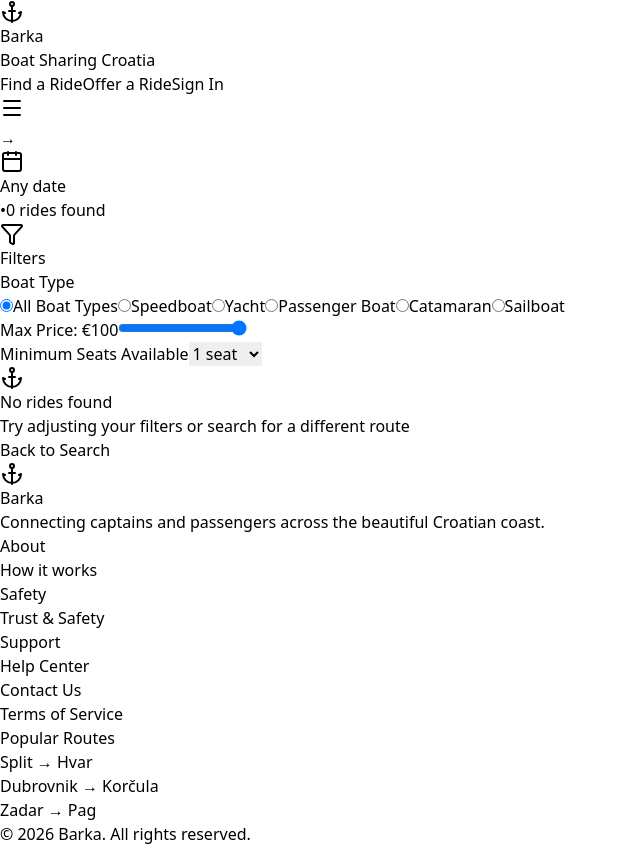
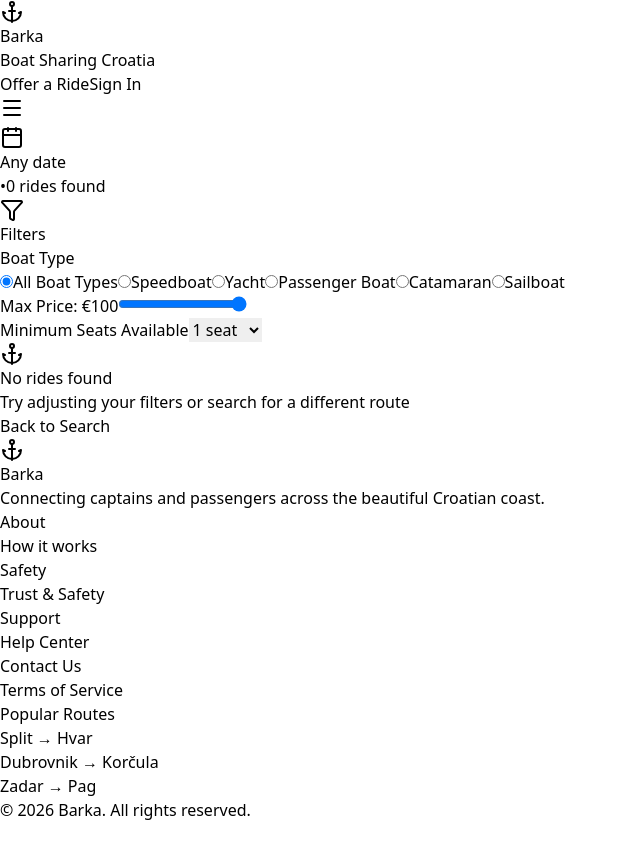
Before and after one commit to VukIG/Barka, a React (Vite) app: page /search in a window 1280 px wide. Shown: the whole page, without its empty margins (0-640 px from the left). After the commit the page ends 822 px from the top, so only its background shows below. Built offline with nearby package versions, Linux system fonts and the light colour scheme.

Commit message:
Due to the lack of input the find a ride button will always output an empty search with a hanging arrow icon in top left corner. The find a ride page forces the user to go back to the homescreen. Thus the find a ride button is removed.. Thus the Barka icon is preserved

```diff
--- a/src/components/Layout.jsx
+++ b/src/components/Layout.jsx
@@ -25,16 +25,6 @@ function Layout() {
             </Link>
 
             <div className="hidden md:flex items-center gap-6">
-              <Link
-                to="/search"
-                className={`text-sm transition-colors ${
-                  location.pathname === "/search"
-                    ? "text-blue-600 font-medium"
-                    : "text-gray-600 hover:text-blue-600"
-                }`}
-              >
-                Find a Ride
-              </Link>
               <Link
                 to="/offer"
                 className={`text-sm transition-colors ${
--- a/src/pages/SearchResults.jsx
+++ b/src/pages/SearchResults.jsx
@@ -35,7 +35,7 @@ function SearchResults() {
         {/* Header */}
         <div className="mb-8">
           <h1 className="text-3xl font-bold text-gray-900 mb-2">
-            {from} → {to}
+            { from ? `${from} → ${to}` : "" }
           </h1>
           <div className="flex items-center gap-4 text-gray-600">
             <div className="flex items-center gap-1">
```
